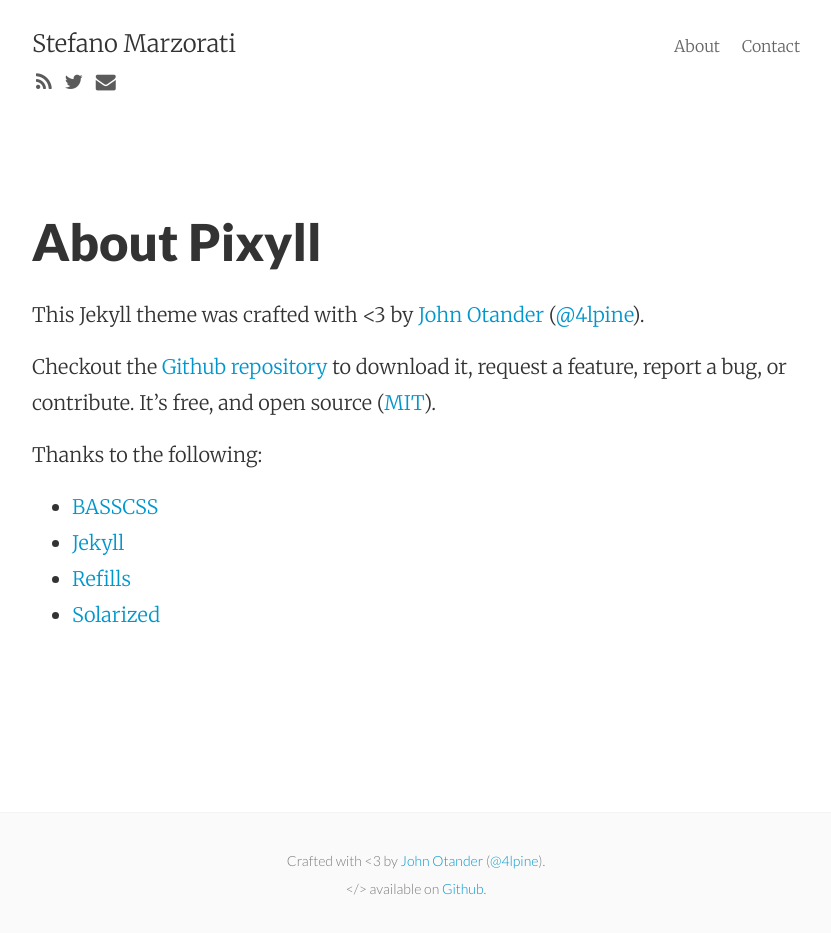
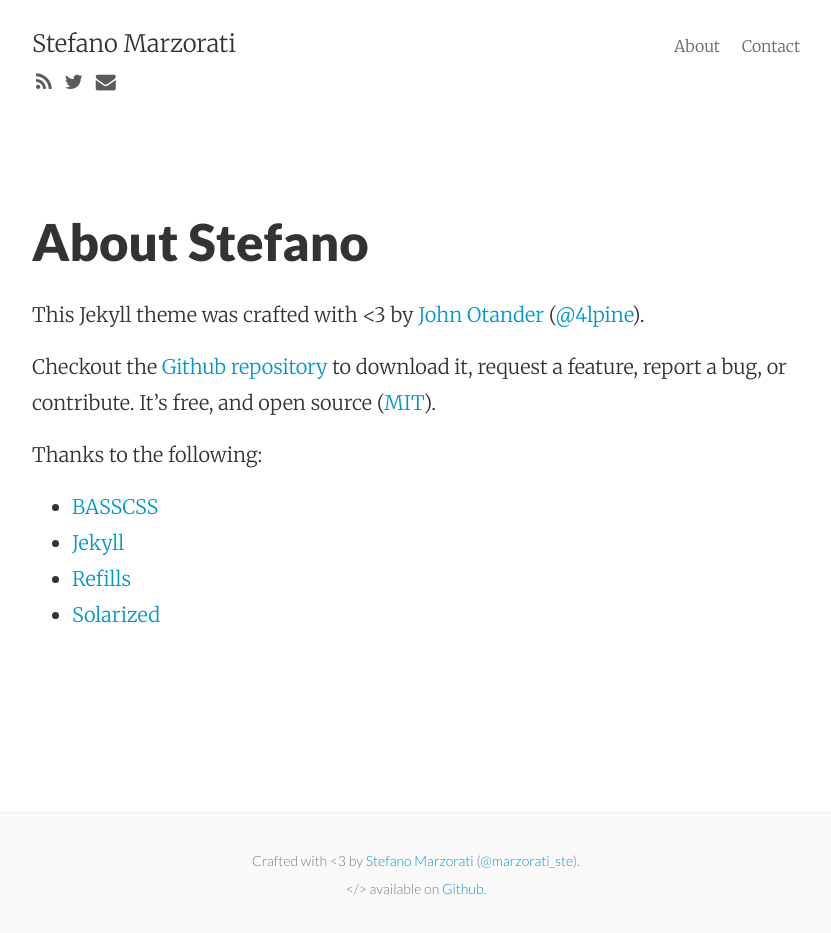
Before and after one commit to marste/Blog, a Jekyll site: the page built from about.md, in a window 1280 px wide. Shown: the whole page, without its empty margins (224-1055 px from the left). Built offline with Jekyll 4.4.1, drawn with Linux system fonts in a browser that asks for light colours; nearby versions of some CDN libraries; Markdown is read by kramdown in place of the engine named in the settings.

Commit message:
That's all

```diff
--- a/_includes/footer.html
+++ b/_includes/footer.html
@@ -2,7 +2,7 @@
   <div class="p2 wrap">
     <div class="measure mt1 center">
       <small>
-        Crafted with &lt;3 by <a href="http://johnotander.com">John Otander</a> (<a href="https://twitter.com/4lpine">@4lpine</a>).<br>
+        Crafted with &lt;3 by <a href="http://marzorati.co">Stefano Marzorati</a> (<a href="https://twitter.com/marzorati_ste">@marzorati_ste</a>).<br>
         &lt;/&gt; available on <a href="https://github.com/johnotander/pixyll">Github</a>.
       </small>
     </div>
--- a/about.md
+++ b/about.md
@@ -1,6 +1,6 @@
 ---
 layout: page
-title: About Pixyll
+title: About Stefano
 permalink: /about/
 ---
 
```
Also changed, not shown: favicon.ico.
